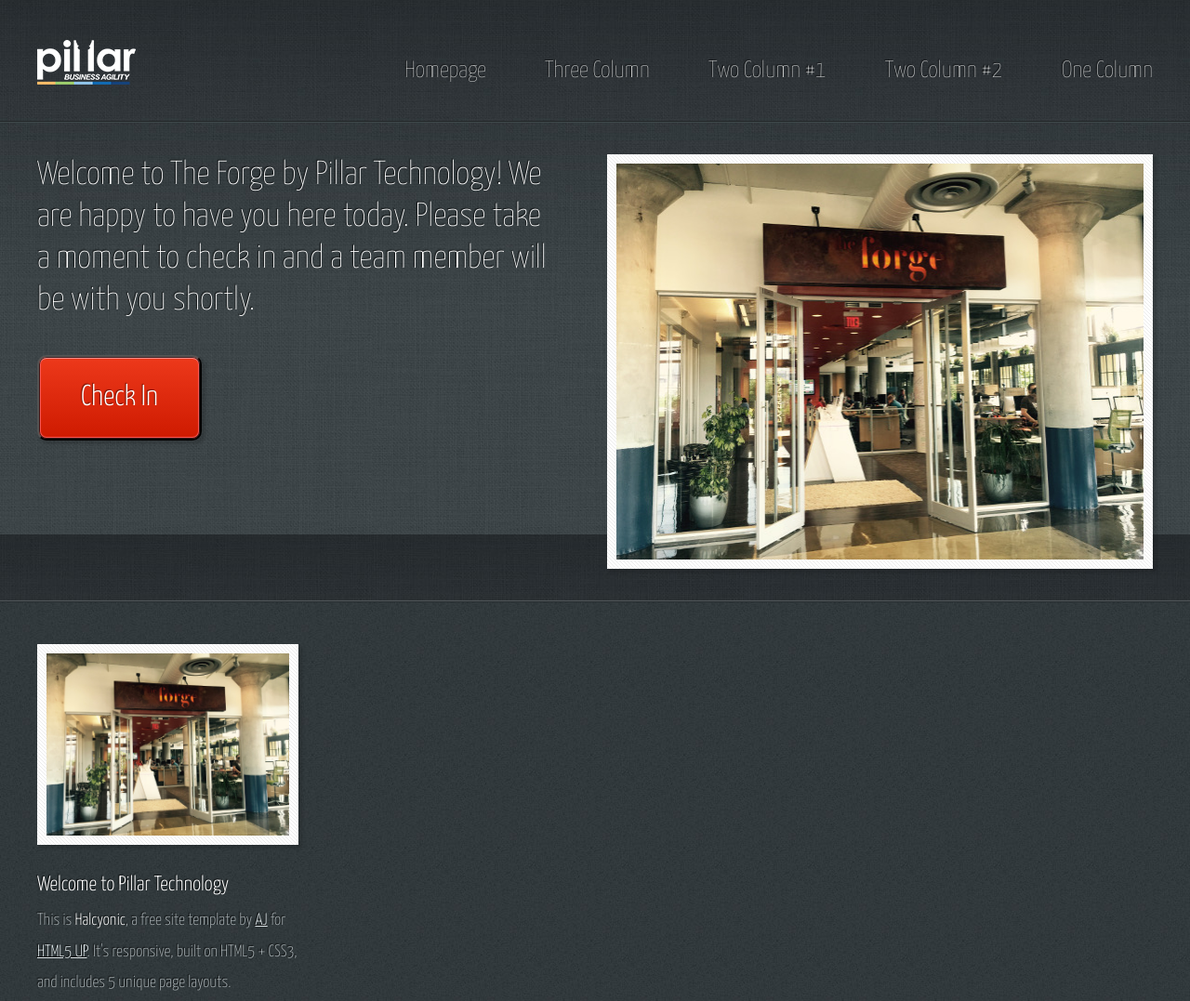
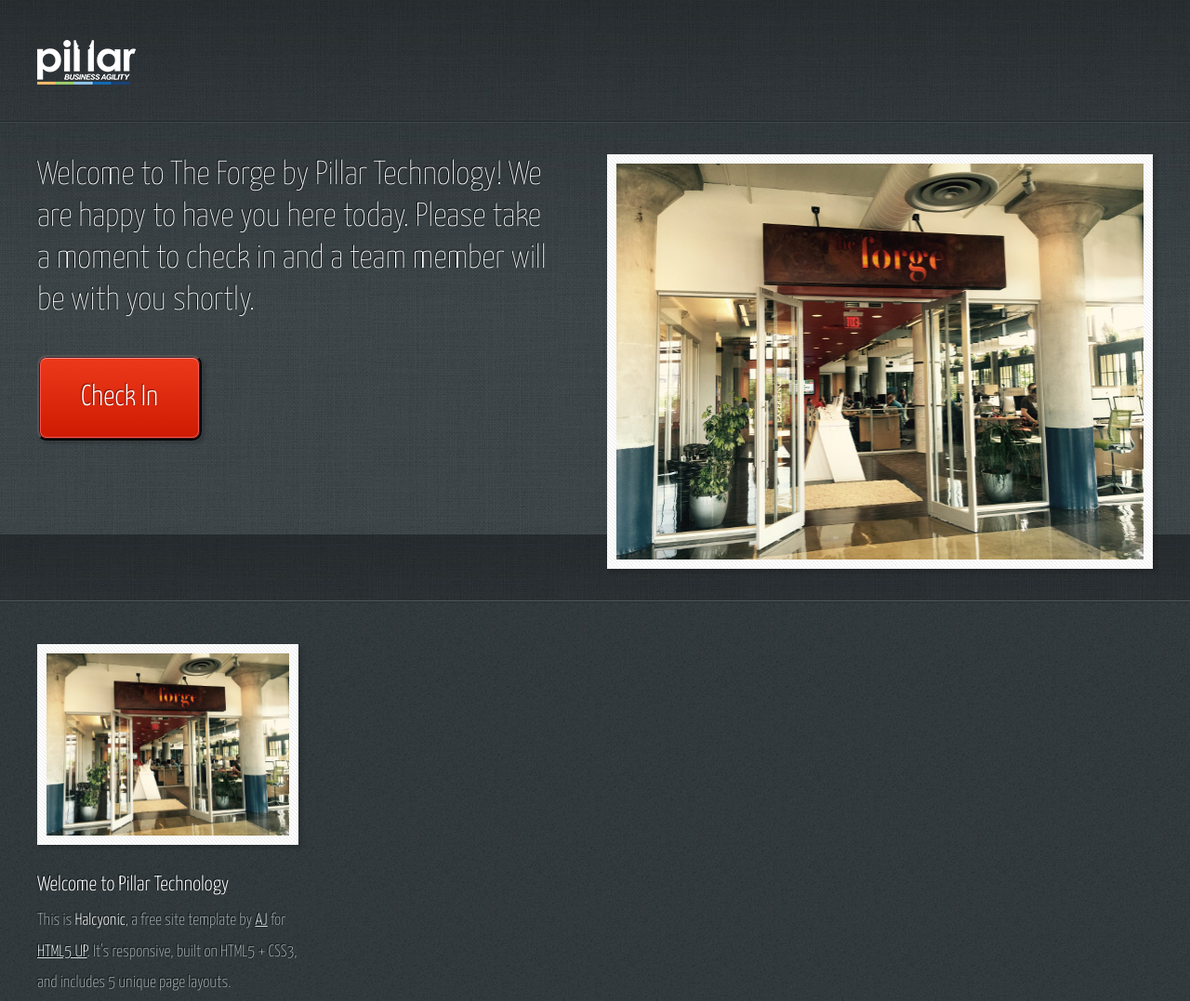
Before and after one commit to pillarcboyd/ForgeBeacon, a website: page public/index.html in a window 1280 px wide. Shown: the top 1077 px of the page at 93% size. Drawn offline with nearby package versions, Linux system fonts and the light colour scheme.

Commit message:
did some page claen up

```diff
--- a/public/assets/js/main.js
+++ b/public/assets/js/main.js
@@ -41,7 +41,6 @@
 			// Title Bar.
 				$(
 					'<div id="titleBar">' +
-						'<a href="#navPanel" class="toggle"></a>' +
 						'<span class="title">' + $('#logo').html() + '</span>' +
 					'</div>'
 				)
--- a/public/index.html
+++ b/public/index.html
@@ -39,14 +39,7 @@
 								<!-- Logo -->
 									<h1><a href="#" id="logo"><img src="images/pillar_logo.png"/></a></h1>
 
-								<!-- Nav -->
-									<nav id="nav">
-										<a href="index.html">Homepage</a>
-										<a href="threecolumn.html">Three Column</a>
-										<a href="twocolumn1.html">Two Column #1</a>
-										<a href="twocolumn2.html">Two Column #2</a>
-										<a href="onecolumn.html">One Column</a>
-									</nav>
+
 
 							</div>
 						</div>
```
Also changed, not shown: 1 other file.
